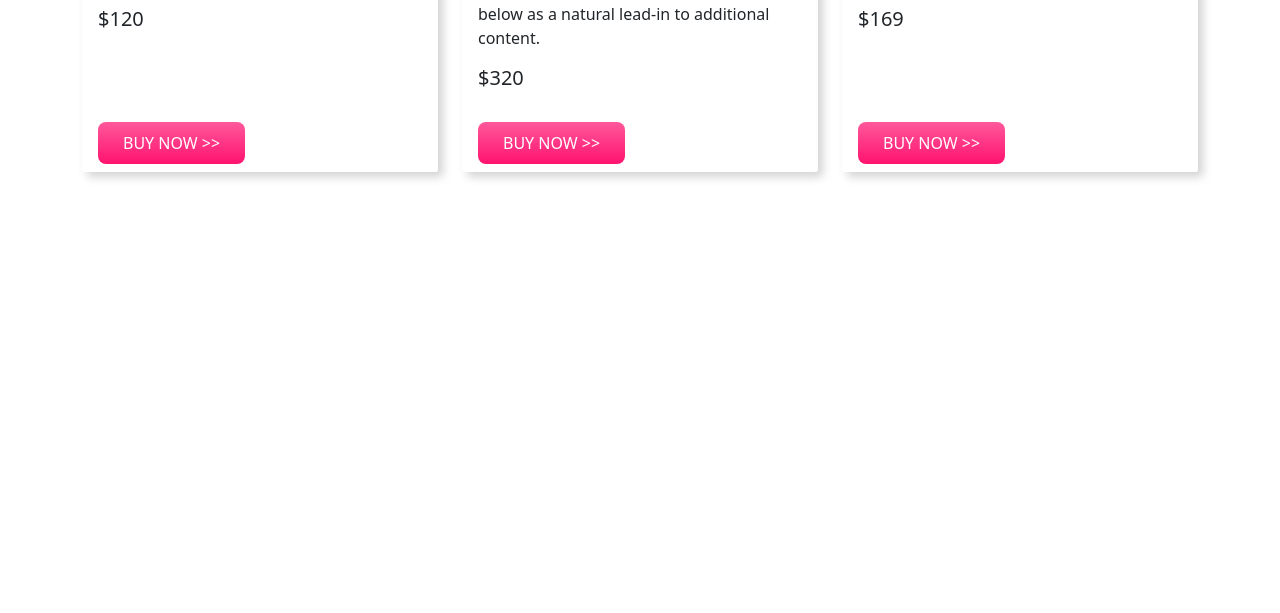
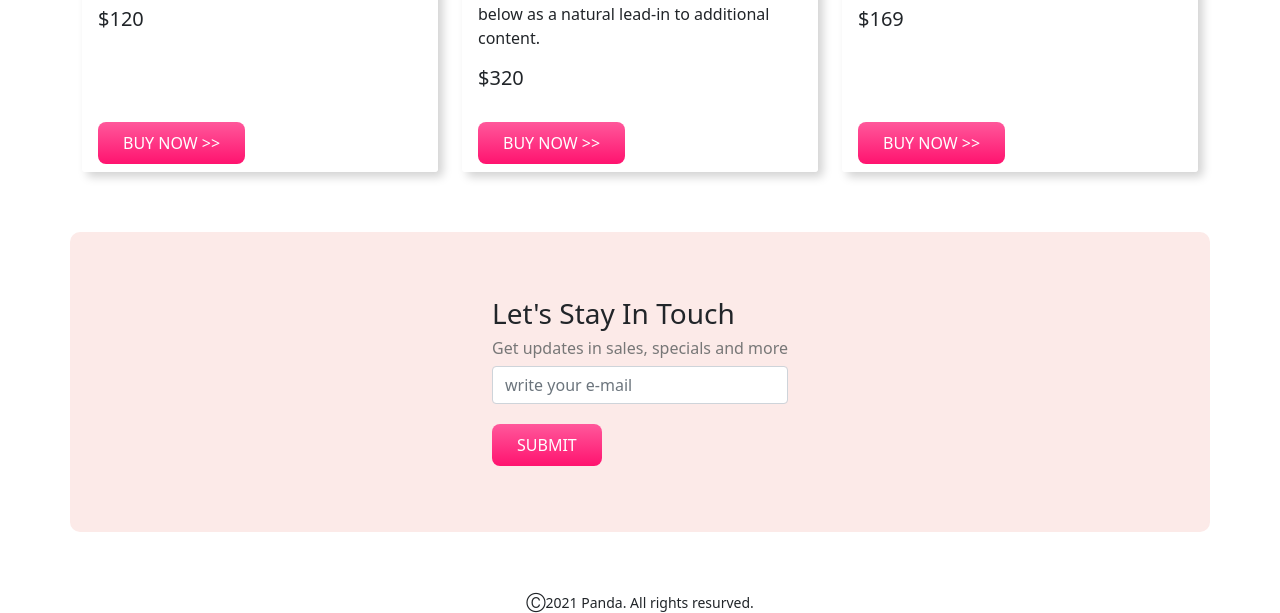
Before and after one commit to mithilaj4/bootstrap-e-commerce-practice, a plain HTML site: page index.html in a window 1280 px wide. Shown: the part 1812-2425 px from the top of the page. Before the commit the page ends 2044 px from the top, so only its background shows below. Drawn offline with nearby package versions, Linux system fonts and the light colour scheme.

Commit message:
panda ready

```diff
--- a/index.html
+++ b/index.html
@@ -41,7 +41,7 @@
                     </ul>
                   </li>
                   <li class="nav-item">
-                    <a class="nav-link ">Subscribe</a>
+                    <a class="nav-link" href="#Subscribe">Subscribe</a>
                   </li>
                 </ul>
                 <form class="d-flex">
@@ -235,10 +235,20 @@
       </div>
 
 
+      <div class="container d-flex justify-content-center align-items-center orange-bg" id="Subscribe">
+        <div>
+        <h3>Let's Stay In Touch</h3>
+        <h6>Get updates in sales, specials and more</h6>
+        <input placeholder="write your e-mail" class="form-control inp" type="text">
+        <button class="buy-now-button">SUBMIT</button>
+        </div>
+      </div>
 
 
 
-
+      <footer class=" d-flex justify-content-center">
+        <small>Ⓒ2021 Panda. All rights resurved.</small>
+      </footer>
 
 
 
--- a/style.css
+++ b/style.css
@@ -59,3 +59,17 @@
     background: white;
     border-top: none;
 }
+
+
+
+#Subscribe{
+    height: 300px;
+}
+
+#Subscribe h6{
+    color: #777;
+}
+
+.inp{
+    margin-bottom: 20px;
+}
```
